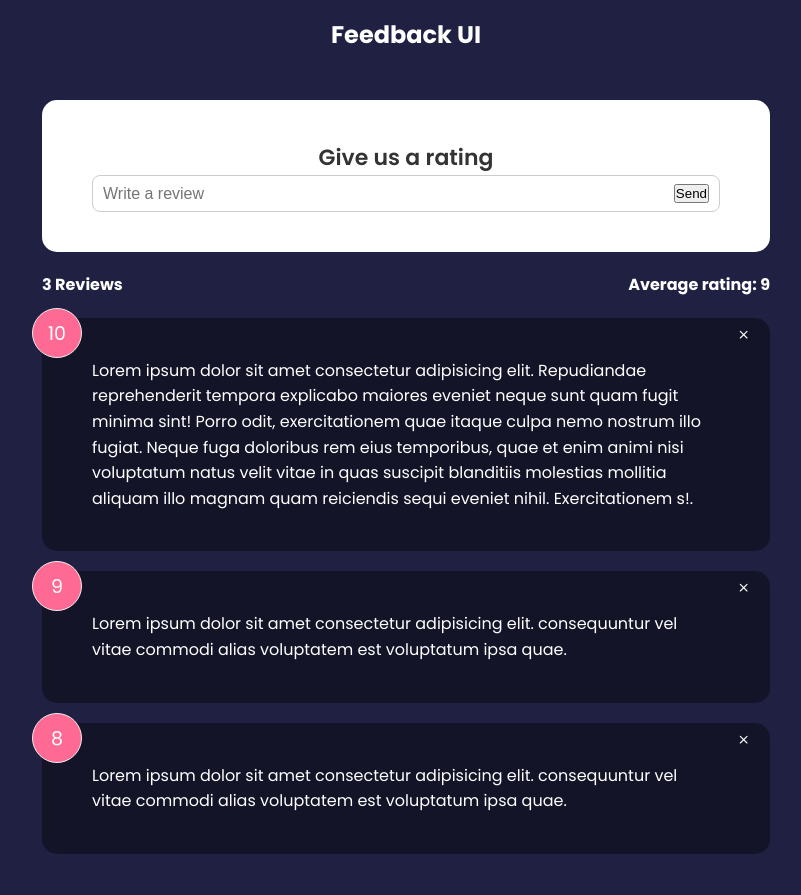
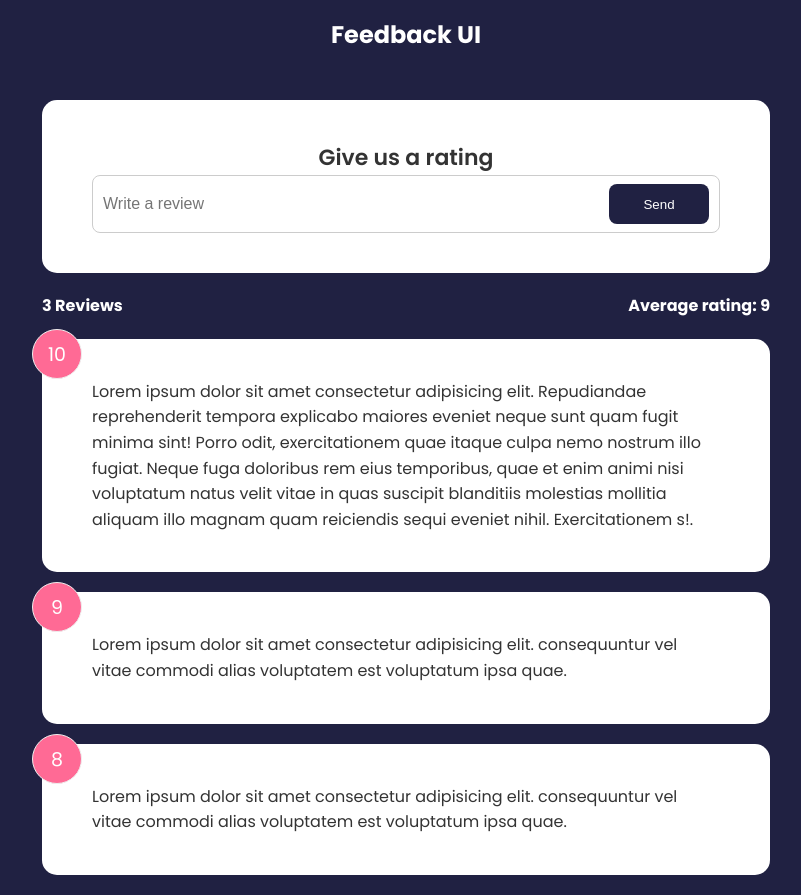
Before and after one commit to JorgeMtz/feedback, a React (Create React App) app: page / in a window 1280 px wide. Shown: the whole page, without its empty margins (234-1035 px from the left). Before the commit the page ends 874 px from the top, so only its background shows below. Built offline with nearby package versions, Linux system fonts and the light colour scheme; the HTML template or start-up script is replaced by a standard one.

Commit message:
button added

```diff
--- a/src/components/FeedbackForm.jsx
+++ b/src/components/FeedbackForm.jsx
@@ -1,5 +1,6 @@
 import { useState } from "react"
 import Card from "./shared/Card"
+import Button from "./shared/Button";
 
 const FeedbackForm = () => {
     const [text, setText] = useState("");
@@ -13,7 +14,7 @@
                 <h2>Give us a rating</h2>
                 <div className="input-group">
                     <input type="text" value={text} onChange={handleTextChange} placeholder="Write a review" />
-                    <button type="submit">Send</button>
+                    <Button type="submit">Send</Button>
                 </div>
             </form>
         </Card>
--- a/src/components/FeedbackItem.jsx
+++ b/src/components/FeedbackItem.jsx
@@ -4,7 +4,7 @@
 const FeedbackItem = ({item, handleDelete}) => {
 
     return (
-        <Card reverse={true}>
+        <Card reverse={false}>
             <div className="num-display">{item.rating}</div>
             <button onClick={() => handleDelete(item.id)} className="close">
                 <FiX color="white"/>
--- /dev/null
+++ b/src/components/shared/Button.jsx
@@ -0,0 +1,15 @@
+const Button = ({children, version, type, isDisabled}) => {
+  return (
+    <button type={type} disabled={isDisabled} className={`btn btn-${version}`}>
+        {children}
+    </button>
+  )
+}
+
+Button.defaultProps = {
+    version: "primary",
+    type: "button",
+    isDisabled: false
+}
+
+export default Button
```
